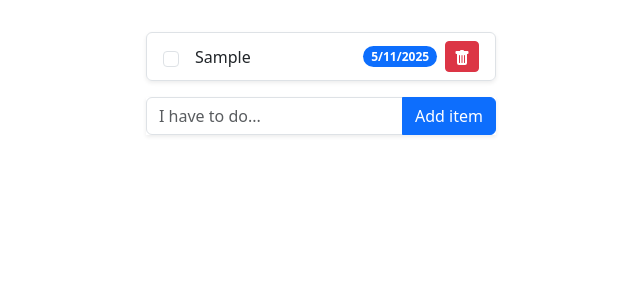
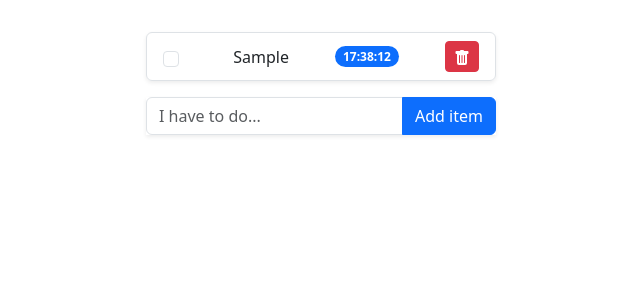
Before and after one commit to aleixanadon/Todo-App, a React (Vite) app: page / in a window 1280 px wide. Both pictures are taken after typing "Sample" into the empty fields and a click on the button "Add item". Shown: the top 300 px of the page, without its empty margins (319-959 px from the left). Built offline with nearby package versions, Linux system fonts and the light colour scheme.

Commit message:
update from date to hours and wrapped text in items

```diff
--- a/src/components/TodoItem/TodoItem.tsx
+++ b/src/components/TodoItem/TodoItem.tsx
@@ -3,18 +3,18 @@ import DeleteButton from "../DeleteButton/DeleteButton";
 
 const TodoItem: React.FC<Item> = ({ id, text, date }) => {
 
-  const [day, month, year] = [
-    date.getDate(),
-    date.getMonth() + 1,
-    date.getFullYear(),
+  const [hours, minutes, seconds] = [
+    date.getHours(),
+    date.getMinutes() + 1,
+    date.getSeconds(),
   ];
 
   return (
     <li className="list-group-item d-flex justify-content-between align-items-center gap-2">
       <input type="checkbox" className="form-check-input" />
-      <div className="ms-2 me-auto fw-medium">{text}</div>
+      <div className="ms-2 text-start fw-medium text-wrap">{text}</div>
       <span className="badge text-bg-primary rounded-pill">
-        {day}/{month}/{year}
+        {hours}:{minutes}:{seconds}
       </span>
       <DeleteButton id={id} />
     </li>
```
